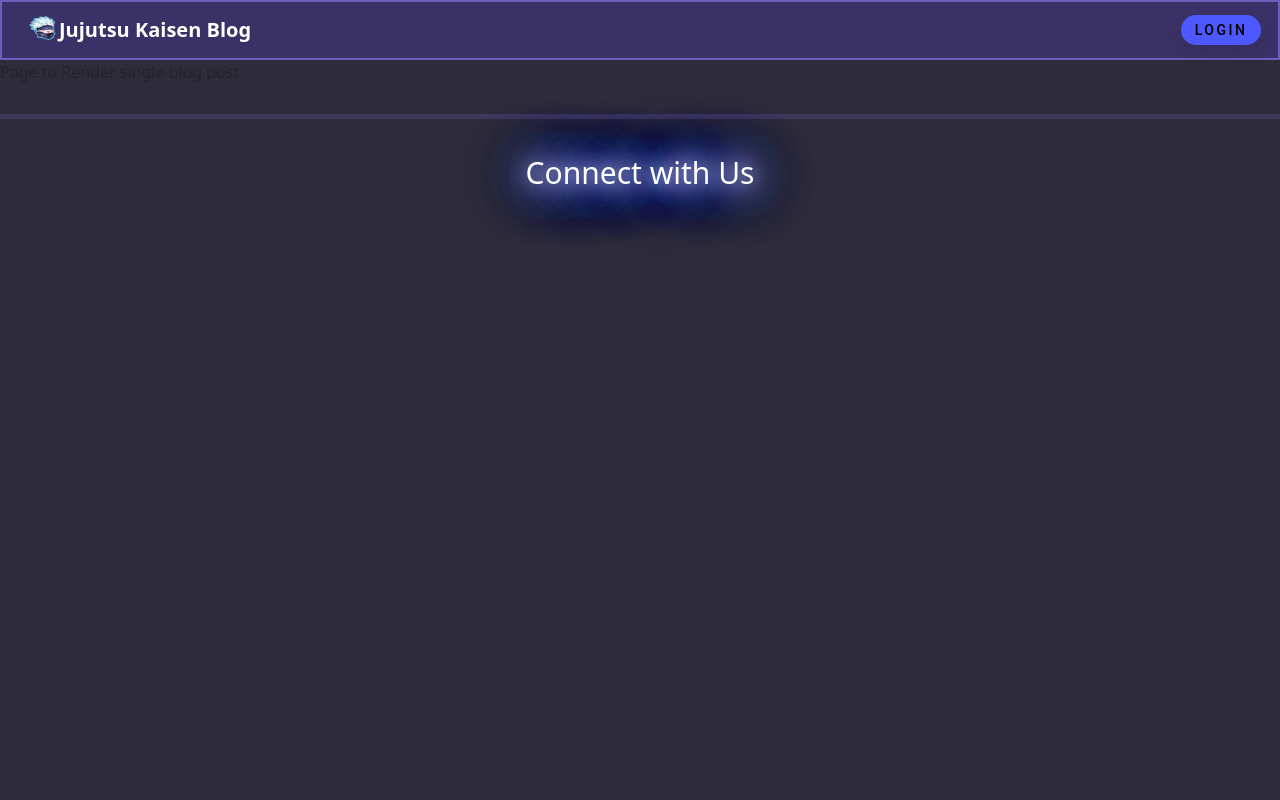
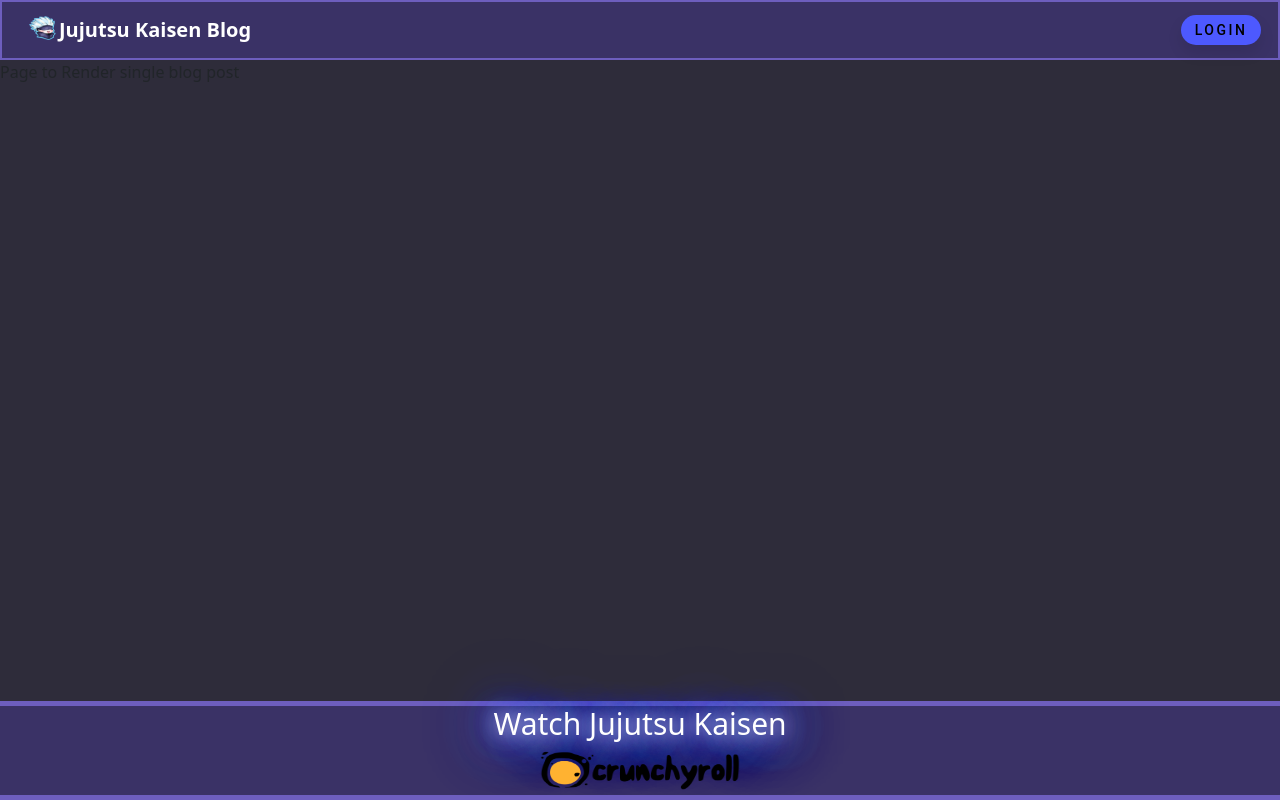
Before and after one commit to molyneauxk93/JJK-FanBlog, a React (Create React App) app in the folder client/: page /blogpost in a window 1280 px wide. Built offline with nearby package versions, Linux system fonts and the light colour scheme; a web font is replaced by a local one.

Commit message:
Adding sticky nav and fotter

```diff
--- a/client/src/App.css
+++ b/client/src/App.css
@@ -1,3 +1,9 @@
+/* add padding so content begins below nav on page */
+body {
+    padding-top: 60px;
+    padding-bottom: 100px;
+}
+
 /* homepage welcome font */
 @import url('https://fonts.googleapis.com/css2?family=Megrim&display=swap');
 /* CSS for Nav banner */
@@ -22,7 +28,12 @@
     color: white;
 }
 
+/* position, width and z-index help with sticky navbar */
 .navbar {
+    position: fixed;
+    width: 100%;
+    top: 0;
+    z-index: 9999;
     background-color: rgb(58, 50, 102);
     border: 2px solid rgb(109, 94, 190);
 }
@@ -204,8 +215,11 @@
 
 /* Footer CSS  */
 
-.solid-footer {
-    margin-top:30px;
+.footer {
+    position: fixed;
+    bottom: 0;
+    width:100%;
+    background-color: rgb(58, 50, 102);
     border-top: 5px solid rgb(109, 94, 190);
 }
 
@@ -218,8 +232,6 @@
     color: #fff;
     text-align: center;
     animation: login-logo 1s ease-in-out infinite alternate;
-    padding-top: 20px;
-    padding-bottom: 30px;
 }
 
 /* CSS for Blog post titles */
--- a/client/src/components/Footer.js
+++ b/client/src/components/Footer.js
@@ -3,10 +3,11 @@
 const Footer = () => {
 
     return (
-        <div>
+        <div className="footer">
         {/* Beginning of Footer section */ }
-        < hr className="solid-footer" ></hr >
-        <h2 className="footerhead footer-logo">Connect with Us</h2>
+
+        <h2 className="footer-logo">Watch Jujutsu Kaisen</h2>
+        <img src="./images/Crunchyroll_logo_2012v.png" className="mx-auto d-block" alt="Gojo" style={{ height: "50px", width: "200px", paddingBottom: "10px" }}></img>
 
         <div className="footer">
 
```
Also changed, not shown: client/public/images/Crunchyroll_logo_2012v.png (added).
